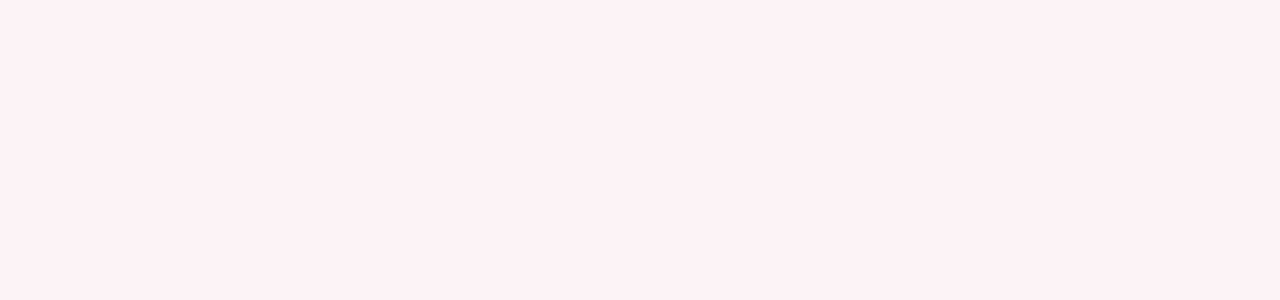
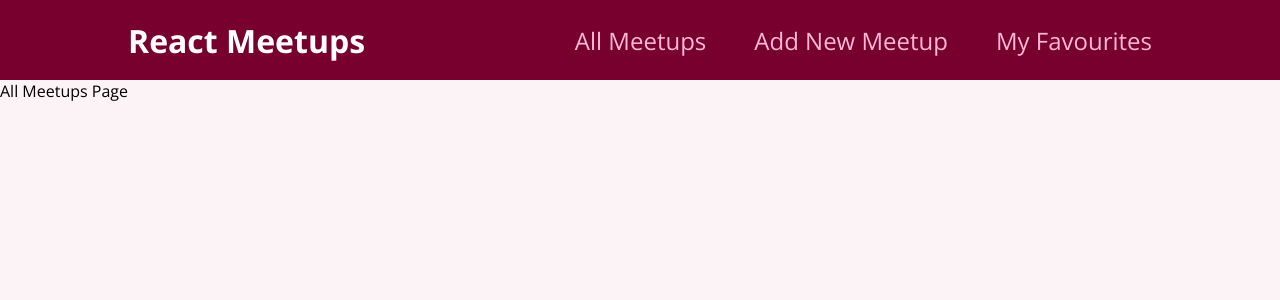
Before and after one commit to Greg88PL/react-meetups, a React (Create React App) app: page / in a window 1280 px wide. Shown: the top 300 px of the page. Built offline with nearby package versions, Linux system fonts and the light colour scheme.

Commit message:
add routing, links and navigation

```diff
--- a/src/App.js
+++ b/src/App.js
@@ -1,5 +1,21 @@
+import { Route, Routes, Navigate } from "react-router-dom";
+import MainNavigation from "./components/layout/MainNavigation";
+import AllMeetupsPage from "./pages/AllMeetups";
+import FavouritesPage from "./pages/Favourites";
+import NewMeetupPage from "./pages/NewMeetup";
+
 function App() {
-  return <div></div>;
+  return (
+    <div>
+      <MainNavigation />
+      <Routes>
+        <Route path="/" element={<AllMeetupsPage />} />
+        <Route path="/new-meetup" element={<NewMeetupPage />} />
+        <Route path="/favourites" element={<FavouritesPage />} />
+        <Route path="*" element={<Navigate replace to="/" />} />
+      </Routes>
+    </div>
+  );
 }
 
 export default App;
--- /dev/null
+++ b/src/components/layout/MainNavigation.js
@@ -0,0 +1,26 @@
+import React from "react";
+import { Link } from "react-router-dom";
+import styles from "./MainNavigation.module.css";
+
+const MainNavigation = () => {
+  return (
+    <header className={styles.header}>
+      <div className={styles.logo}>React Meetups</div>
+      <nav>
+        <ul>
+          <li>
+            <Link to="/">All Meetups</Link>
+          </li>
+          <li>
+            <Link to="/new-meetup">Add New Meetup</Link>
+          </li>
+          <li>
+            <Link to="/favourites">My Favourites</Link>
+          </li>
+        </ul>
+      </nav>
+    </header>
+  );
+};
+
+export default MainNavigation;
--- /dev/null
+++ b/src/components/layout/MainNavigation.module.css
@@ -0,0 +1,47 @@
+.header {
+  width: 100%;
+  height: 5rem;
+  display: flex;
+  align-items: center;
+  justify-content: space-between;
+  background-color: #77002e;
+  padding: 0 10%;
+}
+
+.logo {
+  font-size: 2rem;
+  color: white;
+  font-weight: bold;
+}
+
+.header ul {
+  list-style: none;
+  margin: 0;
+  padding: 0;
+  display: flex;
+  align-items: baseline;
+}
+
+.header li {
+  margin-left: 3rem;
+}
+
+.header a {
+  text-decoration: none;
+  font-size: 1.5rem;
+  color: #fcb8d2;
+}
+
+.header a:hover,
+.header a:active,
+.header a.active {
+  color: white;
+}
+
+.badge {
+  background-color: #cc2062;
+  color: white;
+  border-radius: 12px;
+  padding: 0 1rem;
+  margin-left: 0.5rem;
+}
--- a/src/index.js
+++ b/src/index.js
@@ -1,7 +1,13 @@
-import React from 'react';
-import ReactDOM from 'react-dom';
+import React from "react";
+import ReactDOM from "react-dom";
 
-import './index.css';
-import App from './App';
+import "./index.css";
+import App from "./App";
+import { BrowserRouter } from "react-router-dom";
 
-ReactDOM.render(<App />, document.getElementById('root'));
+ReactDOM.render(
+  <BrowserRouter>
+    <App />
+  </BrowserRouter>,
+  document.getElementById("root")
+);
--- /dev/null
+++ b/src/pages/AllMeetups.js
@@ -0,0 +1,7 @@
+import React from "react";
+
+const AllMeetupsPage = () => {
+  return <div>All Meetups Page</div>;
+};
+
+export default AllMeetupsPage;
--- /dev/null
+++ b/src/pages/Favourites.js
@@ -0,0 +1,7 @@
+import React from "react";
+
+const FavouritesPage = () => {
+  return <div>Favourites Page</div>;
+};
+
+export default FavouritesPage;
--- /dev/null
+++ b/src/pages/NewMeetup.js
@@ -0,0 +1,7 @@
+import React from "react";
+
+const NewMeetupPage = () => {
+  return <div>New Meetup Page</div>;
+};
+
+export default NewMeetupPage;
```
